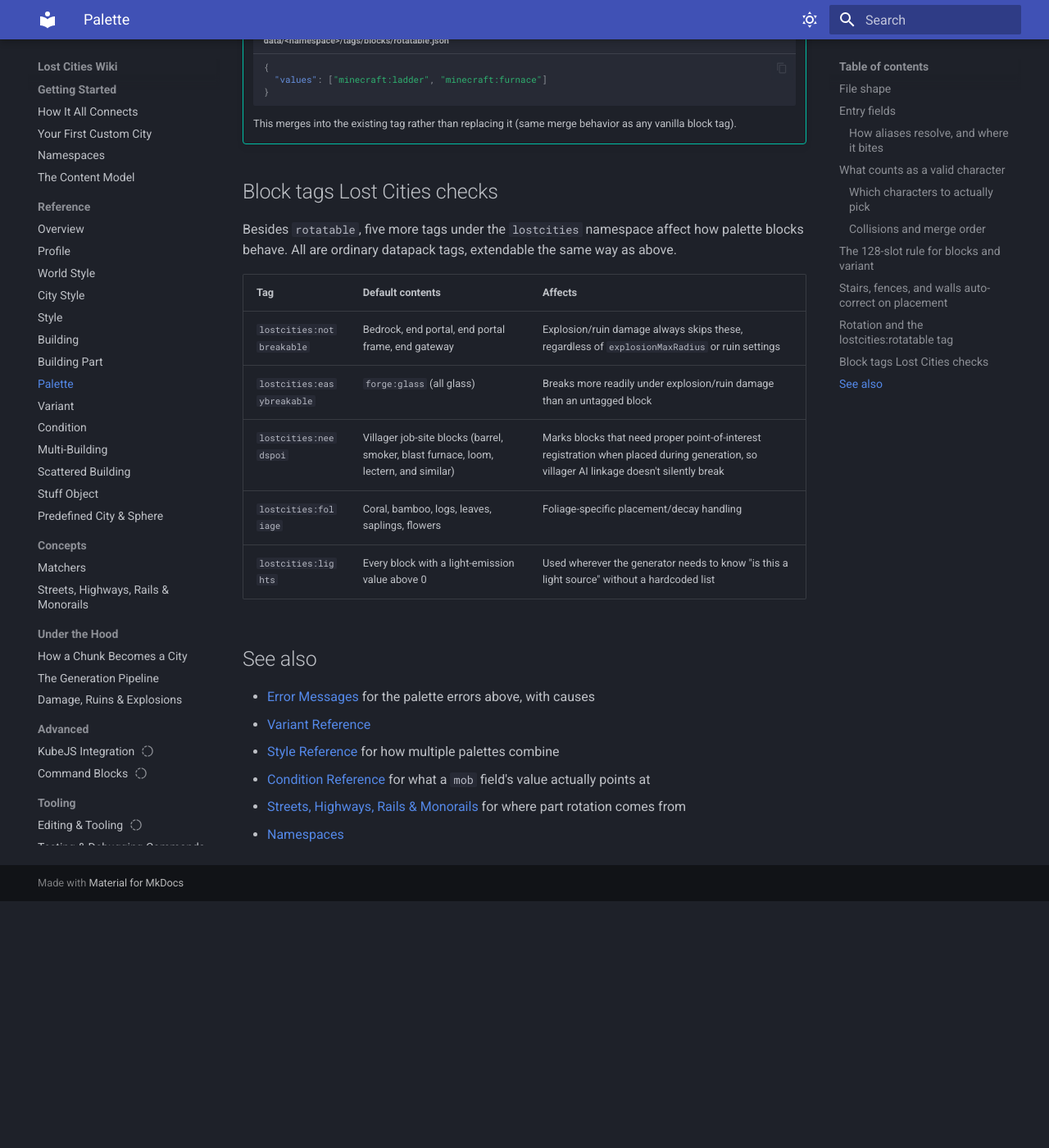
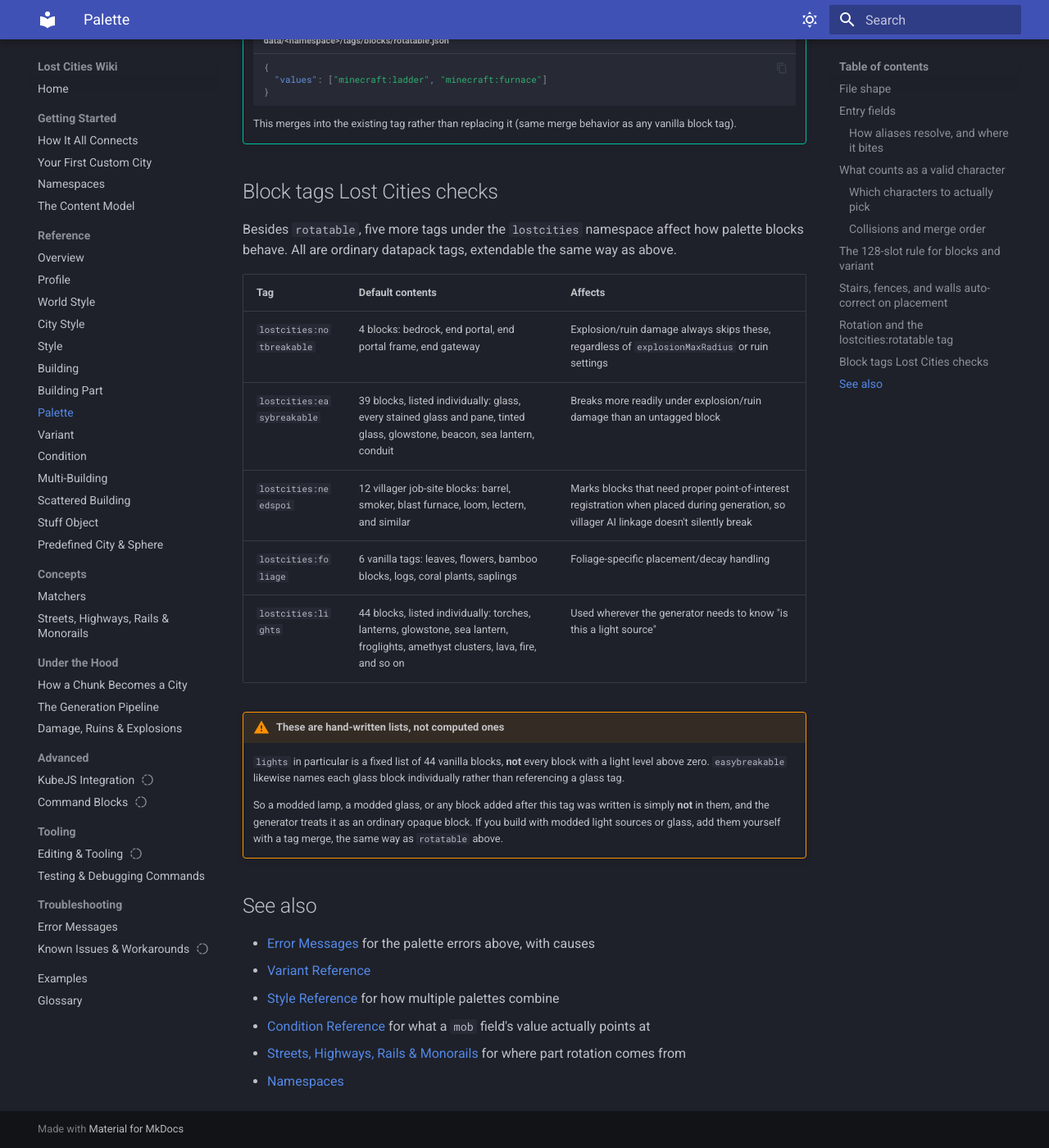
Before and after one commit to RinkyDinkyNooble/the-lost-cities-wiki, an MkDocs documentation site: the page built from docs/reference/palette.md, in a window 1280 px wide and 1400 px high, scrolled down 6073 px. Shown: the whole window at 82% size. Built offline with MkDocs 1.6.1 and Material for MkDocs 9.7.7, drawn with Linux system fonts in a browser that asks for light colours; before the commit the page ends 7172 px from its top, so only the background shows below that.

Commit message:
Final accuracy sweep: five errors found and fixed
Systematic pass rather than spot checks, as the assessment recommended.
Automated every claim that could be automated, against the decompile and
the shipped JSON.

Verified clean:
- 28 quoted exception strings, all present in source
- 81 profile defaults and 76 profile ranges, all match
- all 32 street/highway/rail/monorail keys and their default part names
- every anchor link (0 broken), every JSON snippet parses
- every claim about shipped content: 8 support parts all using 'v',
  3 nowater monorails, 14 dontconnect shopping parts, the four stair
  z1/z2 pairs, 5 city styles, 17 profiles, stonebrick and blackstone
  variant weights
- no conflicting numbers across pages, no orphans, no malformed tables

Fixed:

1. Asset-lookup errors were documented as ending in the registry name,
   for example "in lostcities:citystyles". The mod calls registry() on
   a key built with createRegistryKey, so it prints the root registry
   name and is identical for every asset type. Provable because
   location() appears under a different obfuscated name elsewhere in the
   same codebase. The page now says the message carries no information
   about which asset failed and to read the stack trace instead.

2. lostcities:easybreakable was described as forge:glass. It is 39
   individually listed blocks.

3. lostcities:lights was described as every block with light above zero.
   It is a hand-written list of 44 vanilla blocks, so modded light
   sources are not in it. Added a warning, since this one silently
   affects anyone building with modded lamps or glass.

4. The commands TL;DR said everything except map and stats needs op.
   debug and saveprofile are also permission level 0, and saveprofile's
   own section already said so, contradicting the summary.

5. Two profiles were described as private. Three are: biosphere_caves
   is also public:false. Also corrected citystyle_common's total
   selector weight from "about 2.0" to 2.2.

Co-Authored-By: Claude Opus 5 <noreply@anthropic.com>

```diff
--- a/docs/reference/palette.md
+++ b/docs/reference/palette.md
@@ -170,11 +170,16 @@ Besides `rotatable`, five more tags under the `lostcities` namespace affect how
 
 | Tag | Default contents | Affects |
 |---|---|---|
-| `lostcities:notbreakable` | Bedrock, end portal, end portal frame, end gateway | Explosion/ruin damage always skips these, regardless of `explosionMaxRadius` or ruin settings |
-| `lostcities:easybreakable` | `forge:glass` (all glass) | Breaks more readily under explosion/ruin damage than an untagged block |
-| `lostcities:needspoi` | Villager job-site blocks (barrel, smoker, blast furnace, loom, lectern, and similar) | Marks blocks that need proper point-of-interest registration when placed during generation, so villager AI linkage doesn't silently break |
-| `lostcities:foliage` | Coral, bamboo, logs, leaves, saplings, flowers | Foliage-specific placement/decay handling |
-| `lostcities:lights` | Every block with a light-emission value above 0 | Used wherever the generator needs to know "is this a light source" without a hardcoded list |
+| `lostcities:notbreakable` | 4 blocks: bedrock, end portal, end portal frame, end gateway | Explosion/ruin damage always skips these, regardless of `explosionMaxRadius` or ruin settings |
+| `lostcities:easybreakable` | 39 blocks, listed individually: glass, every stained glass and pane, tinted glass, glowstone, beacon, sea lantern, conduit | Breaks more readily under explosion/ruin damage than an untagged block |
+| `lostcities:needspoi` | 12 villager job-site blocks: barrel, smoker, blast furnace, loom, lectern, and similar | Marks blocks that need proper point-of-interest registration when placed during generation, so villager AI linkage doesn't silently break |
+| `lostcities:foliage` | 6 vanilla tags: leaves, flowers, bamboo blocks, logs, coral plants, saplings | Foliage-specific placement/decay handling |
+| `lostcities:lights` | 44 blocks, listed individually: torches, lanterns, glowstone, sea lantern, froglights, amethyst clusters, lava, fire, and so on | Used wherever the generator needs to know "is this a light source" |
+
+!!! warning "These are hand-written lists, not computed ones"
+    `lights` in particular is a fixed list of 44 vanilla blocks, **not** every block with a light level above zero. `easybreakable` likewise names each glass block individually rather than referencing a glass tag.
+
+    So a modded lamp, a modded glass, or any block added after this tag was written is simply **not** in them, and the generator treats it as an ordinary opaque block. If you build with modded light sources or glass, add them yourself with a tag merge, the same way as `rotatable` above.
 
 ## See also
 
```
Also changed, not shown: docs/getting-started/first-city.md (+1 -1 lines), docs/getting-started/how-it-connects.md (+1 -1 lines), docs/tooling/commands.md (+6 -1 lines), docs/troubleshooting/errors.md (+7 -4 lines).
